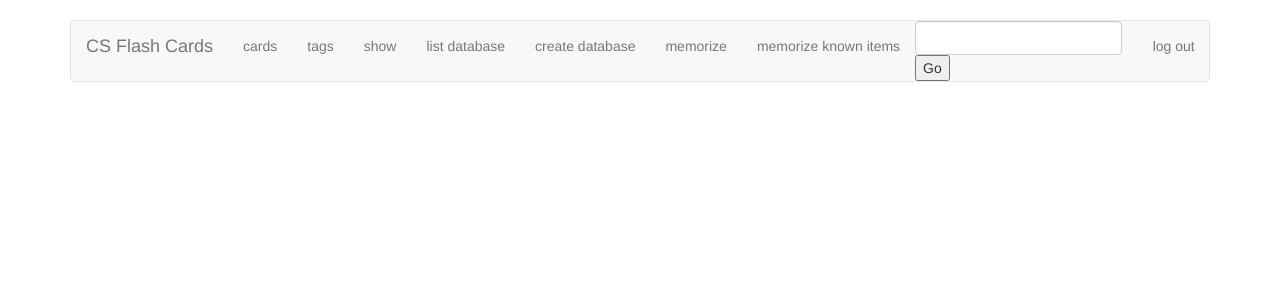
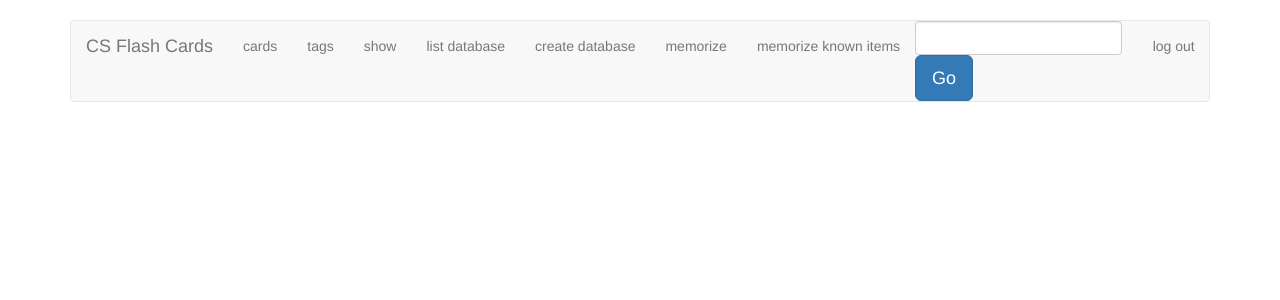
Before and after one commit to AjayReddyK/flashcardsapp, a Flask app: template templates/layout.html in a window 1280 px wide. Shown: the top 300 px of the page. Run offline with Flask 2, Linux system fonts and the light colour scheme; the template is opened without the code that fills it, so the values that code supplies are empty; the visitor is signed in with stand-in values (Sample User, id 1); some libraries are stand-ins or nearby versions.

```diff
--- a/templates/layout.html
+++ b/templates/layout.html
@@ -32,7 +32,7 @@
                                 <li><a href="{{ url_for('memorize_known', card_type='1') }}">memorize known items</a></li>
                                 <li><form action="{{ url_for('search') }}" method="post">
                                         <input type="text" name="searching" class="form-control">
-                                        <button type="submit" >Go</button>
+                                        <button type="submit" class="btn btn-lg btn-primary">Go</button>
                                     </form>
                                 <li>&nbsp;&nbsp;&nbsp;&nbsp;</li>
                                 <li><a href="{{ url_for('logout') }}">log out</a></li>
```
